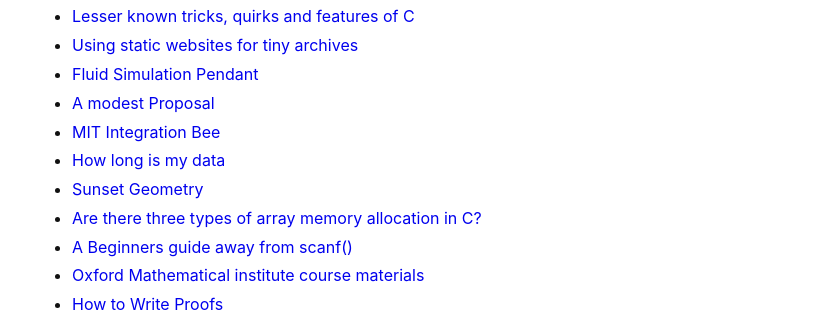
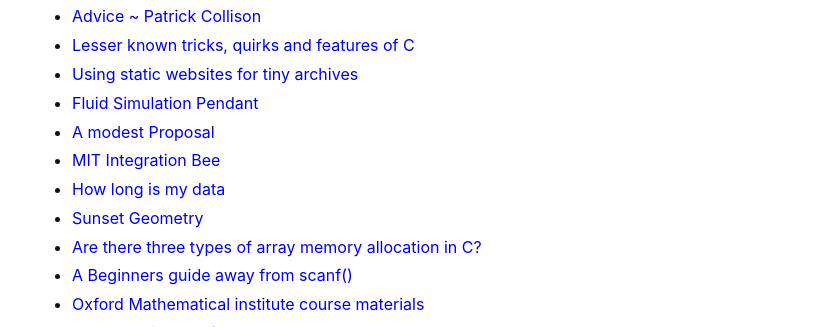
Before and after one commit to Aditya-1020/website, a plain HTML site: page links.html in a window 1280 px wide. Shown: the part 773-1100 px from the top of the page, without its empty margins (228-1051 px from the left). Drawn offline with Linux system fonts and the light colour scheme.

Commit message:
Blogroll

```diff
--- a/links.html
+++ b/links.html
@@ -57,6 +57,7 @@
 
     <h3>Links</h3>
     <ul>
+        <li><a href="https://patrickcollison.com/advice">Advice ~ Patrick Collison</a></li>
         <li><a href="https://jorenar.com/blog/less-known-c">Lesser known tricks, quirks and features of C</a></li>
         <li><a href="https://alexwlchan.net/2024/static-websites/">Using static websites for tiny archives</a></li>
         <li><a href="https://mitxela.com/projects/fluid-pendant">Fluid Simulation Pendant</a></li>
```
